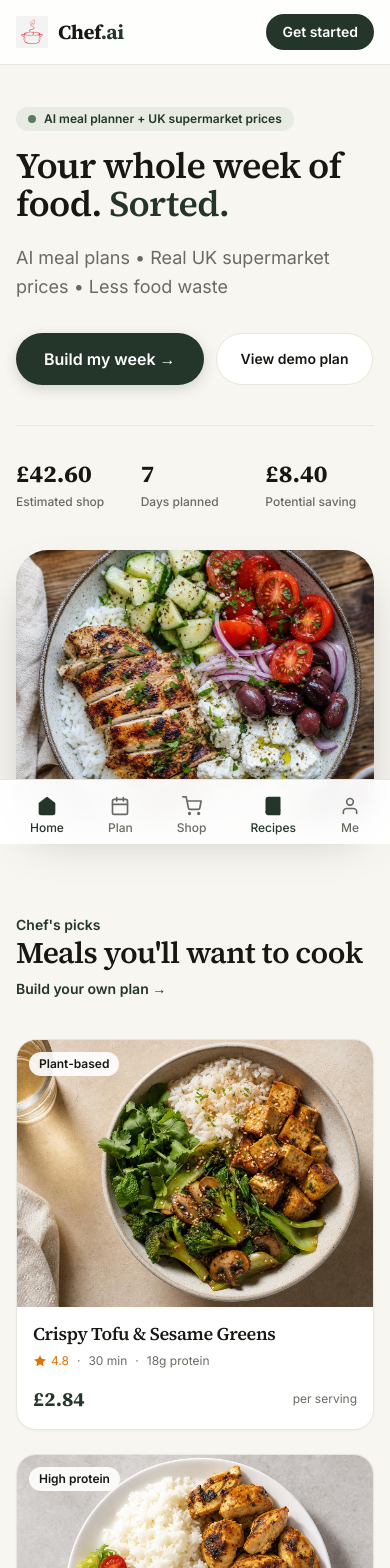
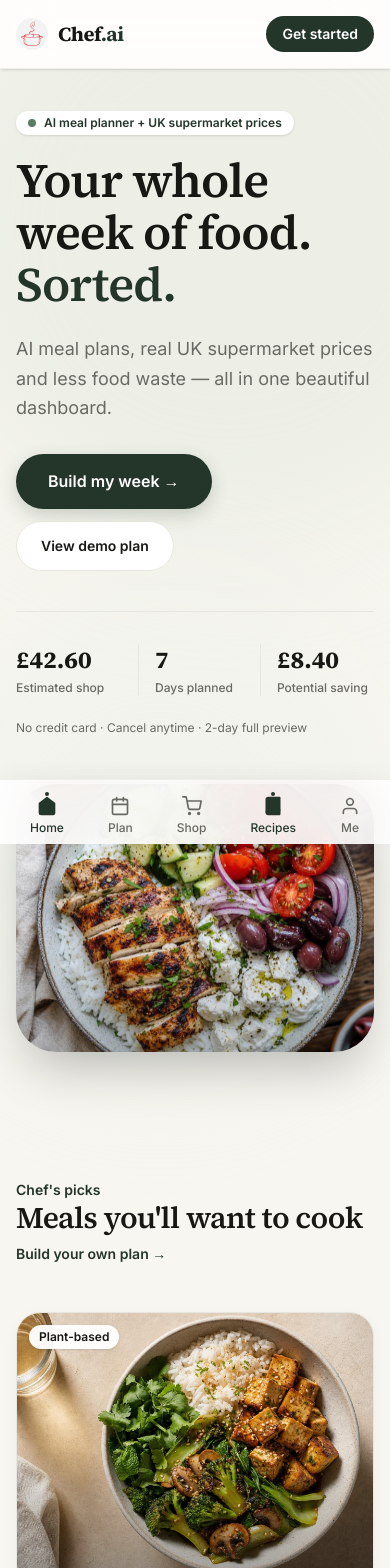
Before and after one commit to ibz-1234/meal-planner, a Next.js app: page / in a window 390 px wide. Shown: the top 1568 px of the page. Built offline with nearby package versions, Linux system fonts and the light colour scheme; no server answers.

Commit message:
Premium visual polish: hero, cards, dashboard, animations and fix GBP default
Co-Authored-By: Ibrahim Ghafoor <ibrahimg2023@icloud.com>

```diff
--- a/src/app/globals.css
+++ b/src/app/globals.css
@@ -58,31 +58,65 @@ h4 {
   box-sizing: border-box;
 }
 
+@keyframes fadeInUp {
+  from {
+    opacity: 0;
+    transform: translateY(20px);
+  }
+  to {
+    opacity: 1;
+    transform: translateY(0);
+  }
+}
+
+@keyframes fadeIn {
+  from { opacity: 0; }
+  to { opacity: 1; }
+}
+
+@keyframes slowZoom {
+  from { transform: scale(1); }
+  to { transform: scale(1.05); }
+}
+
+@utility animate-fade-in-up {
+  animation: fadeInUp 0.7s ease-out forwards;
+}
+
+@utility animate-fade-in {
+  animation: fadeIn 0.7s ease-out forwards;
+}
+
+@utility animate-slow-zoom {
+  animation: slowZoom 20s ease-in-out infinite alternate;
+}
+
 @utility btn-primary {
   display: inline-flex;
   align-items: center;
   justify-content: center;
   border-radius: 9999px;
   background-color: var(--primary);
-  padding: 0.875rem 1.75rem;
+  padding: 0.95rem 2rem;
   font-size: 1rem;
   font-weight: 600;
   color: #ffffff;
   transition: transform 150ms ease, background-color 150ms ease, box-shadow 150ms ease;
-  box-shadow: 0 4px 14px rgba(36, 53, 42, 0.18);
+  box-shadow: 0 6px 18px rgba(36, 53, 42, 0.2);
 
   &:hover {
     background-color: var(--primary-dark);
-    transform: translateY(-1px);
-    box-shadow: 0 6px 20px rgba(36, 53, 42, 0.22);
+    transform: translateY(-2px);
+    box-shadow: 0 10px 26px rgba(36, 53, 42, 0.26);
   }
 }
 
 @utility card {
   background-color: var(--card);
   border: 1px solid var(--card-border);
-  border-radius: 1.25rem;
-  box-shadow: 0 1px 3px rgba(23, 23, 20, 0.04);
+  border-radius: 1.5rem;
+  box-shadow: 0 4px 14px rgba(23, 23, 20, 0.04);
+  transition: transform 200ms ease, box-shadow 200ms ease;
 }
 
 @utility pill {
--- a/src/app/page.tsx
+++ b/src/app/page.tsx
@@ -5,12 +5,6 @@ import Link from "next/link";
 import { getRecipeImage } from "@/lib/meal-images";
 import { useCurrency } from "@/contexts/CurrencyContext";
 import PricingSection from "@/components/PricingSection";
-
-const HERO_STATS = [
-  { label: "Estimated shop", value: 42.6 },
-  { label: "Days planned", value: 7, prefix: "" },
-  { label: "Potential saving", value: 8.4 },
-];
 
 const SUGGESTED_STORES = [
   { store: "Aldi", price: 38.6, saving: 4.2, badge: "Cheapest" },
@@ -40,18 +34,23 @@ export default function Home() {
   return (
     <div className="overflow-hidden">
       {/* Hero */}
-      <section className="relative bg-background px-4 pb-12 pt-10 sm:px-6 sm:pb-16 sm:pt-16">
-        <div className="mx-auto grid max-w-7xl items-center gap-10 lg:grid-cols-2">
-          <div>
-            <p className="mb-4 inline-flex items-center gap-2 rounded-full bg-primary-light/60 px-3 py-1 text-xs font-semibold text-primary">
+      <section className="relative px-4 pb-16 pt-10 sm:px-6 sm:pb-20 sm:pt-16 lg:pb-28">
+        <div className="pointer-events-none absolute inset-0 -z-10">
+          <div className="absolute -right-40 -top-40 h-[40rem] w-[40rem] rounded-full bg-primary-light/40 blur-3xl" />
+          <div className="absolute -left-20 top-1/2 h-[30rem] w-[30rem] rounded-full bg-accent-light/40 blur-3xl" />
+        </div>
+
+        <div className="mx-auto grid max-w-7xl items-center gap-12 lg:grid-cols-2 lg:gap-16">
+          <div className="animate-fade-in-up">
+            <p className="mb-5 inline-flex items-center gap-2 rounded-full bg-white px-3 py-1 text-xs font-semibold text-primary shadow-sm">
               <span className="h-2 w-2 rounded-full bg-accent" /> AI meal planner + UK supermarket prices
             </p>
-            <h1 className="font-serif text-4xl font-bold leading-[1.05] tracking-tight text-foreground sm:text-5xl lg:text-6xl">
+            <h1 className="font-serif text-5xl font-bold leading-[1.08] tracking-tight text-foreground sm:text-6xl lg:text-7xl">
               Your whole week of food.{" "}
               <span className="text-primary">Sorted.</span>
             </h1>
-            <p className="mt-5 max-w-lg text-lg leading-relaxed text-muted">
-              AI meal plans • Real UK supermarket prices • Less food waste
+            <p className="mt-6 max-w-xl text-lg leading-relaxed text-muted sm:text-xl">
+              AI meal plans, real UK supermarket prices and less food waste — all in one beautiful dashboard.
             </p>
             <div className="mt-8 flex flex-wrap gap-3">
               <Link href="/preview" className="btn-primary">
@@ -59,52 +58,63 @@ export default function Home() {
               </Link>
               <Link
                 href="/plan"
-                className="inline-flex items-center justify-center rounded-full border border-card-border bg-card px-6 py-3.5 text-sm font-semibold text-foreground transition hover:border-primary"
+                className="inline-flex items-center justify-center rounded-full border border-card-border bg-card px-6 py-3.5 text-sm font-semibold text-foreground transition hover:border-primary hover:bg-white hover:shadow-sm"
               >
                 View demo plan
               </Link>
             </div>
 
-            <div className="mt-10 grid max-w-md grid-cols-3 gap-4 border-t border-card-border pt-8">
-              {HERO_STATS.map((stat) => (
-                <div key={stat.label}>
-                  <p className="font-serif text-2xl font-bold text-foreground sm:text-3xl">
-                    {stat.prefix ?? ""}
-                    {stat.value === 7 ? stat.value : format(stat.value)}
-                  </p>
+            <div className="mt-10 grid max-w-lg grid-cols-3 gap-2 border-t border-card-border pt-8">
+              {[
+                { label: "Estimated shop", value: format(42.6) },
+                { label: "Days planned", value: "7" },
+                { label: "Potential saving", value: format(8.4) },
+              ].map((stat, i) => (
+                <div key={stat.label} className={`${i > 0 ? "border-l border-card-border pl-4" : ""}`}>
+                  <p className="font-serif text-2xl font-bold text-foreground sm:text-3xl">{stat.value}</p>
                   <p className="mt-1 text-xs font-medium text-muted">{stat.label}</p>
                 </div>
               ))}
             </div>
+
+            <p className="mt-6 text-xs text-muted">
+              No credit card · Cancel anytime · 2-day full preview
+            </p>
           </div>
 
-          <div className="relative">
-            <div className="relative aspect-[4/3] overflow-hidden rounded-[2rem] shadow-2xl">
+          <div className="relative animate-fade-in" style={{ animationDelay: "0.15s" }}>
+            <div className="relative aspect-[4/3] overflow-hidden rounded-[2.5rem] shadow-2xl">
               <Image
                 src="/meal-greek-bowl.jpg"
                 alt="A colourful chef-prepared Greek bowl with chicken, rice and fresh vegetables"
                 fill
                 priority
                 sizes="(max-width: 1024px) 100vw, 50vw"
-                className="object-cover"
+                className="object-cover animate-slow-zoom"
               />
+              <div className="absolute inset-0 bg-gradient-to-t from-black/20 via-transparent to-transparent" />
             </div>
-            <div className="absolute -bottom-6 -left-6 hidden rounded-2xl bg-card p-4 shadow-xl sm:block">
+            <div className="absolute -bottom-8 -left-6 hidden rounded-2xl bg-card p-5 shadow-xl sm:block animate-fade-in-up" style={{ animationDelay: "0.35s" }}>
               <p className="text-xs font-semibold text-muted">This week&apos;s basket</p>
-              <p className="font-serif text-2xl font-bold text-primary">{format(38.6)}</p>
-              <p className="text-xs text-accent">at Aldi</p>
+              <p className="font-serif text-3xl font-bold text-primary">{format(38.6)}</p>
+              <p className="text-xs text-accent font-medium">at Aldi</p>
+            </div>
+            <div className="absolute -right-4 top-8 hidden rounded-2xl bg-primary p-4 text-white shadow-xl sm:block animate-fade-in-up" style={{ animationDelay: "0.5s" }}>
+              <p className="text-xs font-semibold text-primary-light">Chef found a saving</p>
+              <p className="font-serif text-2xl font-bold">{format(4.2)}</p>
+              <p className="text-xs text-primary-light">vs Tesco</p>
             </div>
           </div>
         </div>
       </section>
 
       {/* Featured restaurant-style cards */}
-      <section id="recipes" className="px-4 py-12 sm:px-6 sm:py-16">
+      <section id="recipes" className="px-4 py-16 sm:px-6 sm:py-20">
         <div className="mx-auto max-w-7xl">
-          <div className="mb-10 flex flex-col gap-2 sm:flex-row sm:items-end sm:justify-between">
+          <div className="mb-12 flex flex-col gap-2 sm:flex-row sm:items-end sm:justify-between">
             <div>
               <p className="text-sm font-semibold text-primary">Chef&apos;s picks</p>
-              <h2 className="font-serif text-3xl font-bold tracking-tight sm:text-4xl">
+              <h2 className="font-serif text-3xl font-bold tracking-tight sm:text-4xl lg:text-5xl">
                 Meals you&apos;ll want to cook
               </h2>
             </div>
@@ -117,7 +127,7 @@ export default function Home() {
             {FEATURED_RECIPES.map((recipe) => (
               <article
                 key={recipe.name}
-                className="card group overflow-hidden transition-all duration-300 hover:-translate-y-1 hover:shadow-xl"
+                className="card group cursor-pointer overflow-hidden hover:-translate-y-1 hover:shadow-xl"
               >
                 <div className="relative aspect-[4/3] overflow-hidden">
                   <Image
@@ -125,13 +135,14 @@ export default function Home() {
                     alt={recipe.name}
                     fill
                     sizes="(max-width: 768px) 100vw, 25vw"
-                    className="object-cover transition-transform duration-500 group-hover:scale-105"
+                    className="object-cover transition-transform duration-700 group-hover:scale-110"
                   />
-                  <div className="absolute left-3 top-3 rounded-full bg-white/90 px-2.5 py-1 text-xs font-semibold text-foreground">
+                  <div className="absolute inset-0 bg-gradient-to-t from-black/30 via-transparent to-transparent" />
+                  <div className="absolute left-3 top-3 rounded-full bg-white/95 px-2.5 py-1 text-xs font-semibold text-foreground shadow-sm">
                     {recipe.tag}
                   </div>
                 </div>
-                <div className="p-4">
+                <div className="p-5">
                   <h3 className="font-serif text-lg font-bold leading-tight">{recipe.name}</h3>
                   <div className="mt-2 flex flex-wrap items-center gap-2 text-xs text-muted">
                     <span className="flex items-center gap-1 text-amber-600">
@@ -142,8 +153,8 @@ export default function Home() {
                     <span>·</span>
                     <span>{recipe.protein}g protein</span>
                   </div>
-                  <div className="mt-4 flex items-center justify-between">
-                    <p className="font-serif text-xl font-bold text-primary">{format(recipe.cost)}</p>
+                  <div className="mt-5 flex items-center justify-between">
+                    <p className="font-serif text-2xl font-bold text-primary">{format(recipe.cost)}</p>
                     <span className="text-xs text-muted">per serving</span>
                   </div>
                 </div>
@@ -154,53 +165,53 @@ export default function Home() {
       </section>
 
       {/* Supermarket comparison hero */}
-      <section className="bg-primary px-4 py-16 text-white sm:px-6 sm:py-20">
-        <div className="mx-auto max-w-7xl">
-          <div className="mb-10 text-center">
+      <section className="relative bg-primary px-4 py-20 text-white sm:px-6 sm:py-24">
+        <div className="mx-auto max-w-5xl">
+          <div className="mb-12 text-center">
             <p className="text-sm font-semibold text-primary-light">Your weekly shop</p>
-            <h2 className="font-serif text-3xl font-bold sm:text-4xl">
+            <h2 className="font-serif text-3xl font-bold sm:text-4xl lg:text-5xl">
               We compare every basket, so you don&apos;t have to.
             </h2>
           </div>
 
-          <div className="mx-auto grid max-w-4xl gap-4">
+          <div className="space-y-3">
             {SUGGESTED_STORES.map((s, i) => (
               <div
                 key={s.store}
-                className={`flex items-center justify-between rounded-2xl px-5 py-4 ${
+                className={`flex items-center justify-between rounded-2xl px-6 py-5 transition ${
                   i === 0
                     ? "bg-white text-foreground shadow-lg"
-                    : "bg-white/10 text-white"
+                    : "bg-white/10 text-white hover:bg-white/15"
                 }`}
               >
-                <div className="flex items-center gap-3">
+                <div className="flex items-center gap-4">
                   <span
-                    className={`flex h-8 w-8 items-center justify-center rounded-full text-sm font-bold ${
+                    className={`flex h-9 w-9 items-center justify-center rounded-full text-sm font-bold ${
                       i === 0 ? "bg-primary text-white" : "bg-white/20"
                     }`}
                   >
                     {i + 1}
                   </span>
-                  <span className="font-semibold">{s.store}</span>
+                  <span className="font-semibold text-base">{s.store}</span>
                   {s.badge && (
-                    <span className="rounded-full bg-accent px-2 py-0.5 text-xs font-semibold text-white">
+                    <span className="rounded-full bg-accent px-2.5 py-1 text-xs font-bold text-white">
                       {s.badge}
                     </span>
                   )}
                 </div>
                 <div className="text-right">
-                  <p className={`font-serif text-xl font-bold ${i === 0 ? "text-primary" : ""}`}>
+                  <p className={`font-serif text-2xl font-bold ${i === 0 ? "text-primary" : ""}`}>
                     {format(s.price)}
                   </p>
                   {s.saving > 0 && (
-                    <p className="text-xs text-accent">Save {format(s.saving)}</p>
+                    <p className="text-xs text-accent font-medium">Save {format(s.saving)}</p>
                   )}
                 </div>
               </div>
             ))}
           </div>
 
-          <div className="mt-10 text-center">
+          <div className="mt-12 text-center">
             <Link
               href="/preview"
               className="inline-flex items-center justify-center rounded-full bg-white px-7 py-3.5 text-sm font-bold text-primary shadow-sm transition hover:bg-primary-light"
@@ -212,24 +223,22 @@ export default function Home() {
       </section>
 
       {/* How it works */}
-      <section className="px-4 py-16 sm:px-6 sm:py-20">
+      <section className="px-4 py-16 sm:px-6 sm:py-24">
         <div className="mx-auto max-w-7xl">
-          <div className="mb-10 text-center">
+          <div className="mb-14 text-center">
             <p className="text-sm font-semibold text-primary">How Chef.ai works</p>
-            <h2 className="font-serif text-3xl font-bold sm:text-4xl">From fridge to fork in four steps</h2>
+            <h2 className="font-serif text-3xl font-bold sm:text-4xl lg:text-5xl">From fridge to fork in four steps</h2>
           </div>
-          <div className="grid gap-6 sm:grid-cols-2 lg:grid-cols-4">
+          <div className="grid gap-8 sm:grid-cols-2 lg:grid-cols-4">
             {[
-              { num: "1", title: "Tell Chef your goals", body: "Budget, dietary needs, household size and cooking skill." },
-              { num: "2", title: "Chef builds your week", body: "AI chooses meals that share ingredients and save time." },
-              { num: "3", title: "Shop the cheapest stores", body: "Real UK supermarket basket comparisons in one tap." },
-              { num: "4", title: "Cook with confidence", body: "Step-by-step recipes, macros and waste-saving tips." },
+              { num: "01", title: "Tell Chef your goals", body: "Budget, dietary needs, household size and cooking skill." },
+              { num: "02", title: "Chef builds your week", body: "AI chooses meals that share ingredients and save time." },
+              { num: "03", title: "Shop the cheapest stores", body: "Real UK supermarket basket comparisons in one tap." },
+              { num: "04", title: "Cook with confidence", body: "Step-by-step recipes, macros and waste-saving tips." },
             ].map((step) => (
-              <div key={step.num} className="card p-6">
-                <span className="flex h-10 w-10 items-center justify-center rounded-full bg-primary text-sm font-bold text-white">
-                  {step.num}
-                </span>
-                <h3 className="mt-4 font-serif text-lg font-bold">{step.title}</h3>
+              <div key={step.num} className="card p-7 hover:-translate-y-1 hover:shadow-lg">
+                <span className="font-serif text-4xl font-bold text-primary/20">{step.num}</span>
+                <h3 className="mt-4 font-serif text-xl font-bold">{step.title}</h3>
                 <p className="mt-2 text-sm leading-relaxed text-muted">{step.body}</p>
               </div>
             ))}
@@ -242,8 +251,10 @@ export default function Home() {
 
       {/* Final CTA */}
       <section className="px-4 py-16 sm:px-6 sm:py-20">
-        <div className="mx-auto max-w-4xl rounded-[2rem] bg-primary px-6 py-12 text-center text-white sm:py-16">
-          <h2 className="font-serif text-3xl font-bold sm:text-4xl">Stop wondering what&apos;s for dinner.</h2>
+        <div className="mx-auto max-w-5xl rounded-[2.5rem] bg-primary px-6 py-14 text-center text-white sm:py-20 relative overflow-hidden">
+          <div className="pointer-events-none absolute inset-0 -z-0 bg-[url('/meal-greek-bowl.jpg')] bg-cover bg-center opacity-10" />
+          <div className="relative z-10">
+            <h2 className="font-serif text-3xl font-bold sm:text-4xl lg:text-5xl">Stop wondering what&apos;s for dinner.</h2>
             <p className="mx-auto mt-4 max-w-xl text-primary-light">
               Your first personalised week is ready in under a minute. No subscription required to preview it.
             </p>
@@ -251,6 +262,7 @@ export default function Home() {
               Build my week →
             </Link>
           </div>
+        </div>
       </section>
     </div>
   );
--- a/src/components/BottomNav.tsx
+++ b/src/components/BottomNav.tsx
@@ -23,7 +23,7 @@ export default function BottomNav() {
   }
 
   return (
-    <nav className="fixed bottom-0 left-0 right-0 z-50 border-t border-card-border bg-card/95 backdrop-blur-md md:hidden">
+    <nav className="fixed bottom-0 left-0 right-0 z-50 border-t border-card-border/60 bg-card/90 backdrop-blur-xl shadow-[0_-4px_20px_rgba(0,0,0,0.04)] md:hidden">
       <div className="mx-auto flex max-w-md items-center justify-around px-2 pb-[env(safe-area-inset-bottom)] pt-2">
         {TABS.map((tab) => {
           const active = isActive(tab.href);
@@ -32,10 +32,13 @@ export default function BottomNav() {
             <Link
               key={tab.name}
               href={tab.href}
-              className={`flex flex-col items-center gap-1 rounded-lg px-3 py-2 text-xs font-medium transition ${
+              className={`relative flex flex-col items-center gap-1 rounded-xl px-3 py-2 text-xs font-medium transition ${
                 active ? "text-primary" : "text-muted"
               }`}
             >
+              {active && (
+                <span className="absolute top-1 h-1 w-1 rounded-full bg-primary" />
+              )}
               <Icon className={`h-5 w-5 ${active ? "fill-current" : ""}`} />
               <span>{tab.name}</span>
             </Link>
--- a/src/components/Header.tsx
+++ b/src/components/Header.tsx
@@ -25,10 +25,10 @@ export default function Header() {
   }, []);
 
   return (
-    <header className="sticky top-0 z-40 border-b border-card-border bg-card/85 backdrop-blur-md">
-      <div className="mx-auto flex max-w-7xl items-center justify-between px-4 py-3.5 sm:px-6">
+    <header className="sticky top-0 z-40 border-b border-card-border/60 bg-card/80 backdrop-blur-xl shadow-sm">
+      <div className="mx-auto flex max-w-7xl items-center justify-between px-4 py-4 sm:px-6">
         <Link href="/" className="flex items-center gap-2.5">
-          <Image src="/logo.png" alt="Chef.ai logo" width={32} height={32} className="h-8 w-8" />
+          <Image src="/logo.png" alt="Chef.ai logo" width={34} height={34} className="h-8 w-8 rounded-full" />
           <span className="font-serif text-xl font-bold tracking-tight text-foreground">
             Chef<span className="text-primary">.ai</span>
           </span>
@@ -72,7 +72,7 @@ export default function Header() {
           )}
           <Link
             href="/preview"
-            className="rounded-full bg-primary px-4 py-2 text-sm font-semibold text-white transition hover:bg-primary-dark"
+            className="rounded-full bg-primary px-4 py-2 text-sm font-semibold text-white transition hover:bg-primary-dark hover:shadow-md"
           >
             {t("nav.getStarted")}
           </Link>
--- a/src/components/MealCard.tsx
+++ b/src/components/MealCard.tsx
@@ -52,14 +52,14 @@ export default function MealCard({
   const highProtein = meal.protein >= 20;
 
   return (
-    <article className="card overflow-hidden transition-all duration-200 hover:-translate-y-0.5 hover:shadow-lg">
+    <article className="card group overflow-hidden hover:-translate-y-1 hover:shadow-xl">
       <div className="relative aspect-[16/10] overflow-hidden">
         <Image
           src={getMealImage(meal.type, meal.name)}
           alt={meal.name}
           fill
           sizes="(max-width: 768px) 100vw, 33vw"
-          className="object-cover transition-transform duration-500 hover:scale-105"
+          className="object-cover transition-transform duration-700 group-hover:scale-110"
         />
         <div className="absolute inset-0 bg-gradient-to-t from-black/50 via-transparent to-transparent" />
         <button
--- a/src/contexts/CurrencyContext.tsx
+++ b/src/contexts/CurrencyContext.tsx
@@ -11,7 +11,6 @@ import {
 import {
   COUNTRIES,
   DEFAULT_COUNTRY,
-  detectCountry,
   fetchLiveRates,
   formatMoney,
   hasLiveRates,
@@ -54,9 +53,7 @@ export function CurrencyProvider({ children }: { children: ReactNode }) {
       setRatesLive(ok && hasLiveRates());
       setRatesVersion((v) => v + 1);
     });
-    detectCountry().then((detected) => {
-      if (detected) setCountryState(detected);
-    });
+    // Default to GBP (UK). Users can change via CurrencySelector.
   }, []);
 
   const setCountry = useCallback((c: CountryInfo) => {
```
Also changed, not shown: src/components/ChefAiIntro.tsx (+4 -3 lines), src/components/PlanResults.tsx (+19 -16 lines), src/components/PricingSection.tsx (+9 -9 lines), src/components/WasteReductionTips.tsx (+7 -4 lines). Lines whose indentation alone changed are shown as unchanged.
